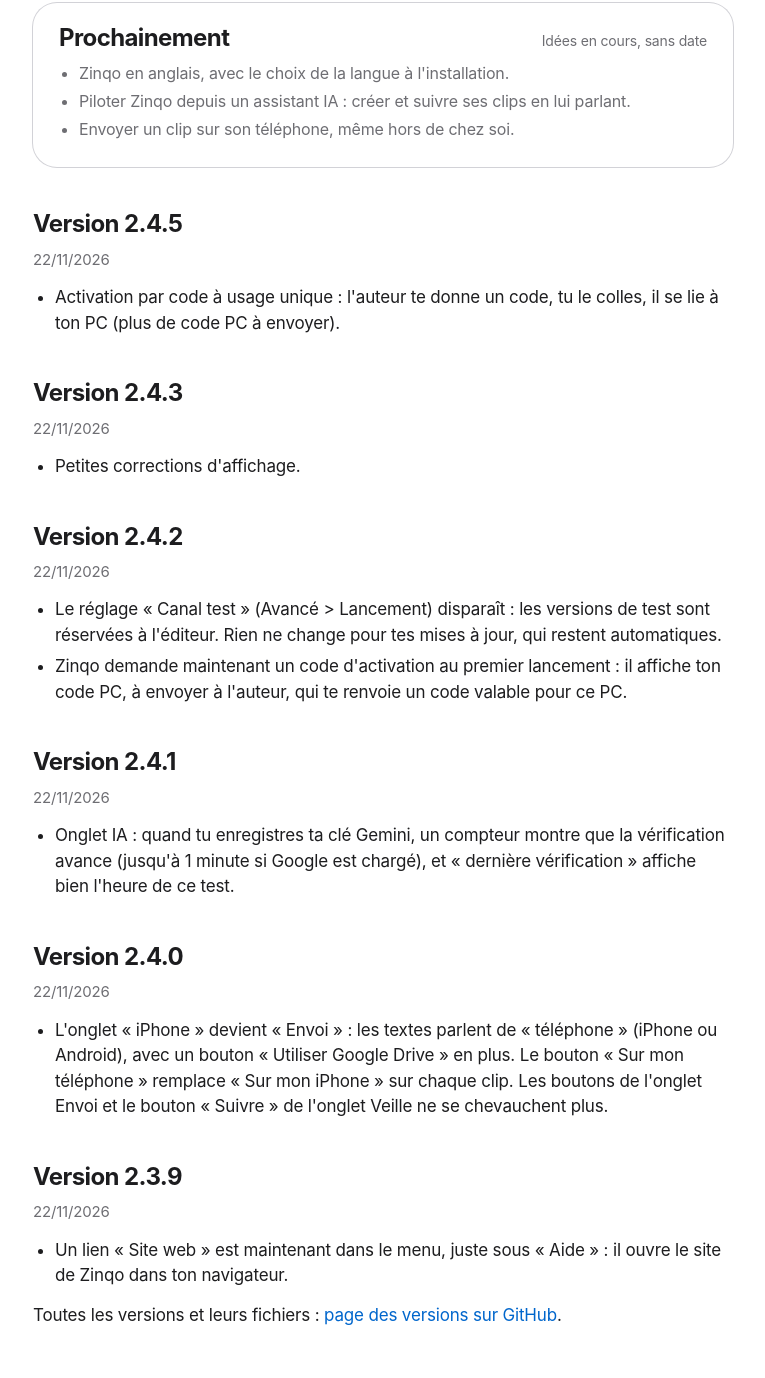
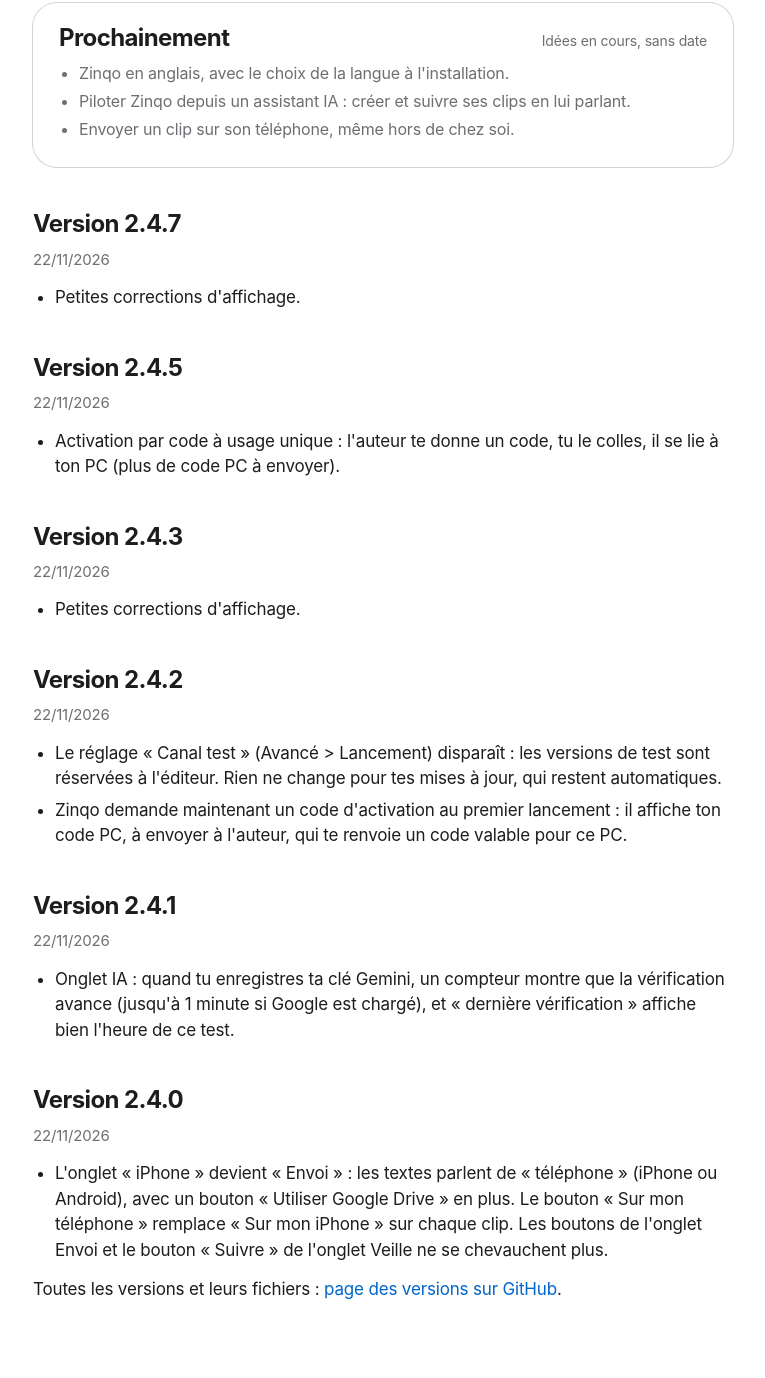
Before and after one commit to DXTR-Codex/zinqo, a plain HTML site: page docs/nouveautes.html in a window 1280 px wide. Shown: the part 282-1660 px from the top of the page, without its empty margins (257-1022 px from the left). Drawn offline with Linux system fonts and the light colour scheme.

Commit message:
Site : synchronise avec Zinqo 2.4.7
Co-Authored-By: Claude Sonnet 5.5 <noreply@anthropic.com>

```diff
--- a/docs/nouveautes.html
+++ b/docs/nouveautes.html
@@ -31,6 +31,11 @@
 <h1>Nouveautés</h1>
 <p class="lead">Ce qui a changé dans les dernières versions de Zinqo. Le logiciel te propose lui-même chaque mise à jour.</p>
 <aside class="nouv" aria-labelledby="t-av"><div class="nh"><h2 id="t-av">Prochainement</h2><span class="small">Idées en cours, sans date</span></div><ul><li>Zinqo en anglais, avec le choix de la langue à l'installation.</li><li>Piloter Zinqo depuis un assistant IA&nbsp;: créer et suivre ses clips en lui parlant.</li><li>Envoyer un clip sur son téléphone, même hors de chez soi.</li></ul></aside>
+<h2 id="v2-4-7">Version 2.4.7</h2>
+<p class="dates">22/11/2026</p>
+<ul>
+<li>Petites corrections d'affichage.</li>
+</ul>
 <h2 id="v2-4-5">Version 2.4.5</h2>
 <p class="dates">22/11/2026</p>
 <ul>
@@ -57,11 +62,6 @@
 <ul>
 <li>L'onglet «&nbsp;iPhone&nbsp;» devient «&nbsp;Envoi&nbsp;»&nbsp;: les textes parlent de «&nbsp;téléphone&nbsp;» (iPhone ou Android), avec un bouton «&nbsp;Utiliser Google Drive&nbsp;» en plus. Le bouton «&nbsp;Sur mon téléphone&nbsp;» remplace «&nbsp;Sur mon iPhone&nbsp;» sur chaque clip. Les boutons de l'onglet Envoi et le bouton «&nbsp;Suivre&nbsp;» de l'onglet Veille ne se chevauchent plus.</li>
 </ul>
-<h2 id="v2-3-9">Version 2.3.9</h2>
-<p class="dates">22/11/2026</p>
-<ul>
-<li>Un lien «&nbsp;Site web&nbsp;» est maintenant dans le menu, juste sous «&nbsp;Aide&nbsp;»&nbsp;: il ouvre le site de Zinqo dans ton navigateur.</li>
-</ul>
 <p>Toutes les versions et leurs fichiers : <a href="https://github.com/DXTR-Codex/zinqo/releases" rel="noopener">page des versions sur GitHub</a>.</p>
 
 </div></main>
```
Also changed, not shown: docs/index.html (+1 -1 lines), docs/telecharger.html (+1 -1 lines).
